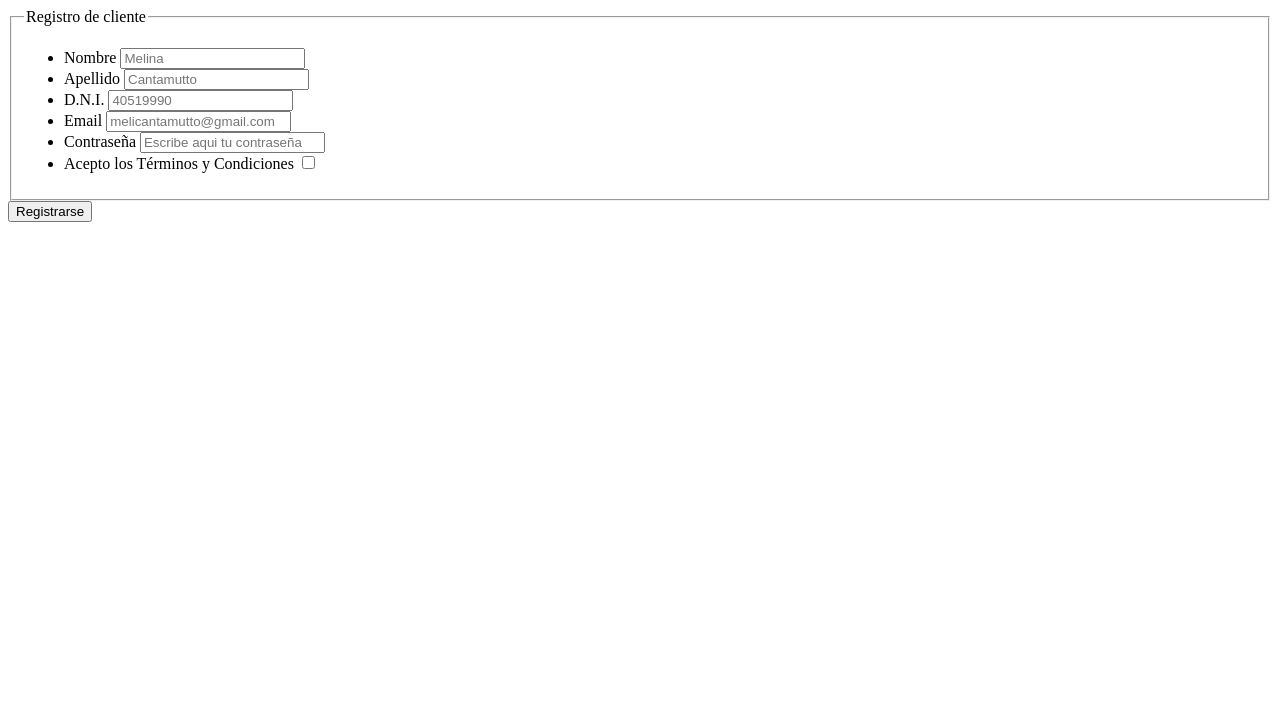
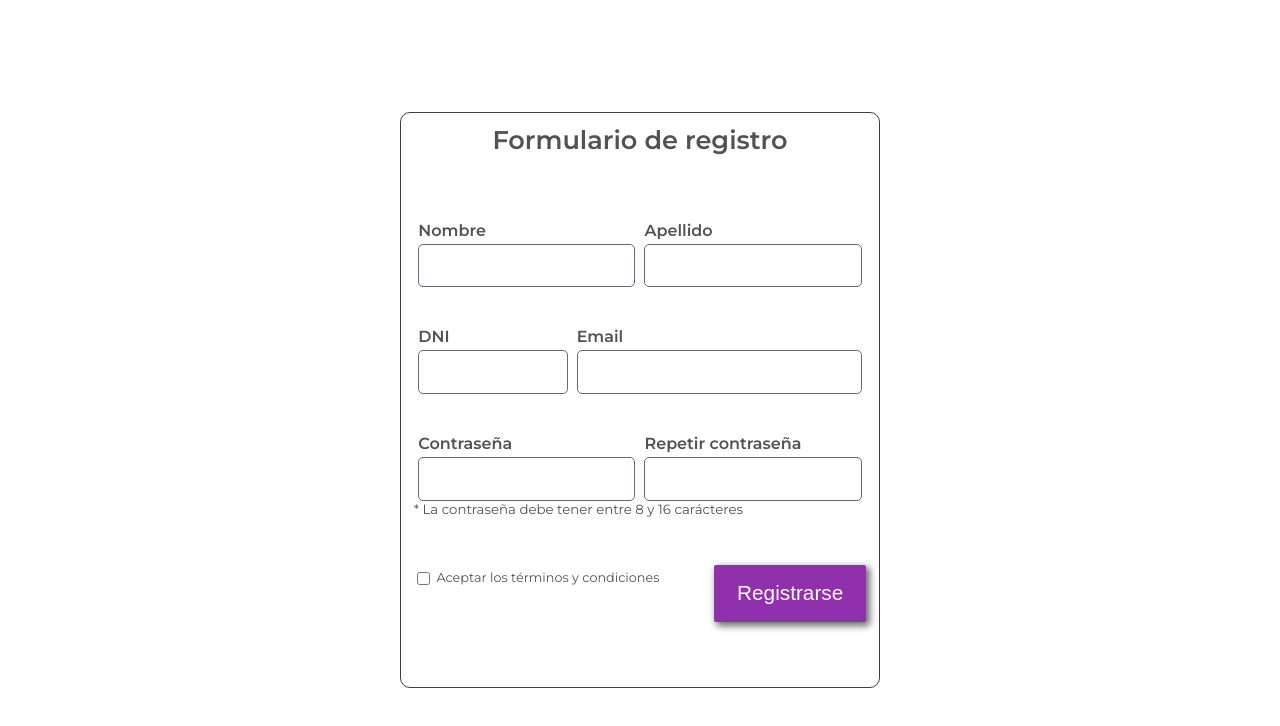
Before and after one commit to melicantamutto/formularios-01-registro-de-cliente, a plain HTML site: page index.html in a window 1280 px wide. Drawn offline with Linux system fonts and the light colour scheme.

Commit message:
estilos del formulario (correspondientes al ejercicio 4)

```diff
--- a/index.html
+++ b/index.html
@@ -3,42 +3,50 @@
 <head>
     <meta charset="UTF-8">
     <meta name="viewport" content="width=device-width, initial-scale=1.0">
+    <link href="https://fonts.googleapis.com/css2?family=Montserrat:wght@400;600&display=swap" rel="stylesheet">
+    <link rel="stylesheet" href="style.css">
     <title>Registro de cliente</title>
 </head>
 <body>
-    <main>
+    <main class="form-container">
         <form action="#">
             <fieldset>
-                <legend>Registro de cliente</legend>
+                <legend>Formulario de registro</legend>
                 <ul>
-                    <li class="form-input-card">
+                    <li class="form-input-card half-form">
                         <label for="userName">Nombre</label>
-                        <input type="text" name="userName" id="userName" placeholder="Melina" />
+                        <input type="text" name="userName" id="userName" />
                     </li>
-                    <li class="form-input-card">
+                    <li class="form-input-card half-form">
                         <label for="userLastName">Apellido</label>
-                        <input type="text" name="userLastName" id="userLastName" placeholder="Cantamutto" />
+                        <input type="text" name="userLastName" id="userLastName"  />
                     </li>
-                    <li class="form-input-card">
-                        <label for="userDoc">D.N.I.</label>
-                        <input type="tel" name="userDoc" id="userDoc" maxlength="8" placeholder="40519990" />
+                    <li class="form-input-card  form-shrink">
+                        <label for="userDoc">DNI</label>
+                        <input type="tel" name="userDoc" id="userDoc" maxlength="8"  />
                     </li>
-                    <li class="form-input-card">
+                    <li class="form-input-card form-grow">
                         <label for="userEmail">Email</label>
-                        <input type="email" name="userEmail" id="userEmail" placeholder="melicantamutto@gmail.com" />
+                        <input type="email" name="userEmail" id="userEmail"  />
                     </li>
-                    <li class="form-input-card">
+                    <li class="form-input-card half-form">
                         <label for="userPassword">Contraseña</label>
-                        <input type="password" name="userPassword" id="userPassword" placeholder="Escribe aqui tu contraseña" minlength="8" maxlength="16" />
+                        <input type="password" name="userPassword" id="userPassword" minlength="8" maxlength="16" />
                     </li>
-                    <li class="form-input-card">
-                        <label for="termsAndConditions">Acepto los Términos y Condiciones</label>
+                    <li class="form-input-card half-form">
+                        <label for="userPassword">Repetir contraseña</label>
+                        <input type="password" name="userPassword" id="userPassword" minlength="8" maxlength="16" />
+                    </li>
+                    <small>* La contraseña debe tener entre 8 y 16 carácteres</small>
+                </ul>
+                <div class="form-footer">
+                    <p class="form-input-card">
+                        <label for="termsAndConditions">Aceptar los términos y condiciones</label>
                         <input type="checkbox" name="termsAndConditions" id="termsAndConditions" />
-                    </li>
-                </ul>
+                    </p>
+                    <button type="submit">Registrarse</button>
+                </div>
             </fieldset>
-
-        <button type="submit">Registrarse</button>
         </form>
     </main>
 </body>
--- /dev/null
+++ b/style.css
@@ -0,0 +1,90 @@
+*{
+    margin: 0;
+    padding: 0;
+    box-sizing: border-box;
+}
+body{
+    width: 100vw;
+    height: 100vh;
+    display: flex;
+    justify-content: center;
+    align-items: center;
+    font-family: 'Montserrat';
+    color: #525252;
+}
+.form-container{
+    border: 1px solid #473847;
+    border-radius: 10px;
+    max-width: 30em;
+    min-height: 36em;
+    padding: 0.7rem 0.8rem 0.3rem 0.8rem;
+    display: flex;
+    flex-direction: column;
+    justify-content: space-between;
+}
+fieldset{
+    border:none;
+}
+legend{
+    margin: 0 auto 1em;
+    font-weight: 600;
+    font-size: 1.6em;
+}
+ul{
+    width: 100%;
+    list-style: none;
+    display: flex;
+    flex-wrap: wrap;
+}
+.form-input-card{
+    display: flex;
+    flex-direction: column;
+    margin: 2.5em 1% 0 1%;
+}
+label{
+    font-weight: 600;
+}
+input{
+    margin-top: 0.3em;
+    border-radius: 5px;
+    border: 1px solid #736179;
+    padding: 1em;
+}
+.half-form{
+    flex: 1 1 50%;
+    max-width: 48%;
+}
+.form-grow{
+    flex:2 1 60%;
+    max-width: 63%;
+}
+.form-shrink{
+    flex: 1 2 30%;
+    max-width: 33%;
+}
+.form-footer{
+    display: flex;
+    justify-content: space-between;
+    margin: 3rem auto 2rem auto;
+    align-items: flex-start;
+}
+.form-footer > .form-input-card{
+    flex-direction: row;
+    align-items: flex-end;
+    margin: 00.2em;
+}
+.form-footer > .form-input-card >label{
+    order: 2;
+    margin-left: 0.5em;
+    font-size: 0.8em;
+    font-weight: 400;
+}
+button{
+    font-size: 1.3em;
+    background-color: #9030ad;
+    color: white;
+    border: none;
+    padding: 0.8em 1.1em;
+    border-radius: 2px;
+    box-shadow: 3px 3px 7px 1px rgb(110, 110, 110);
+}
```
